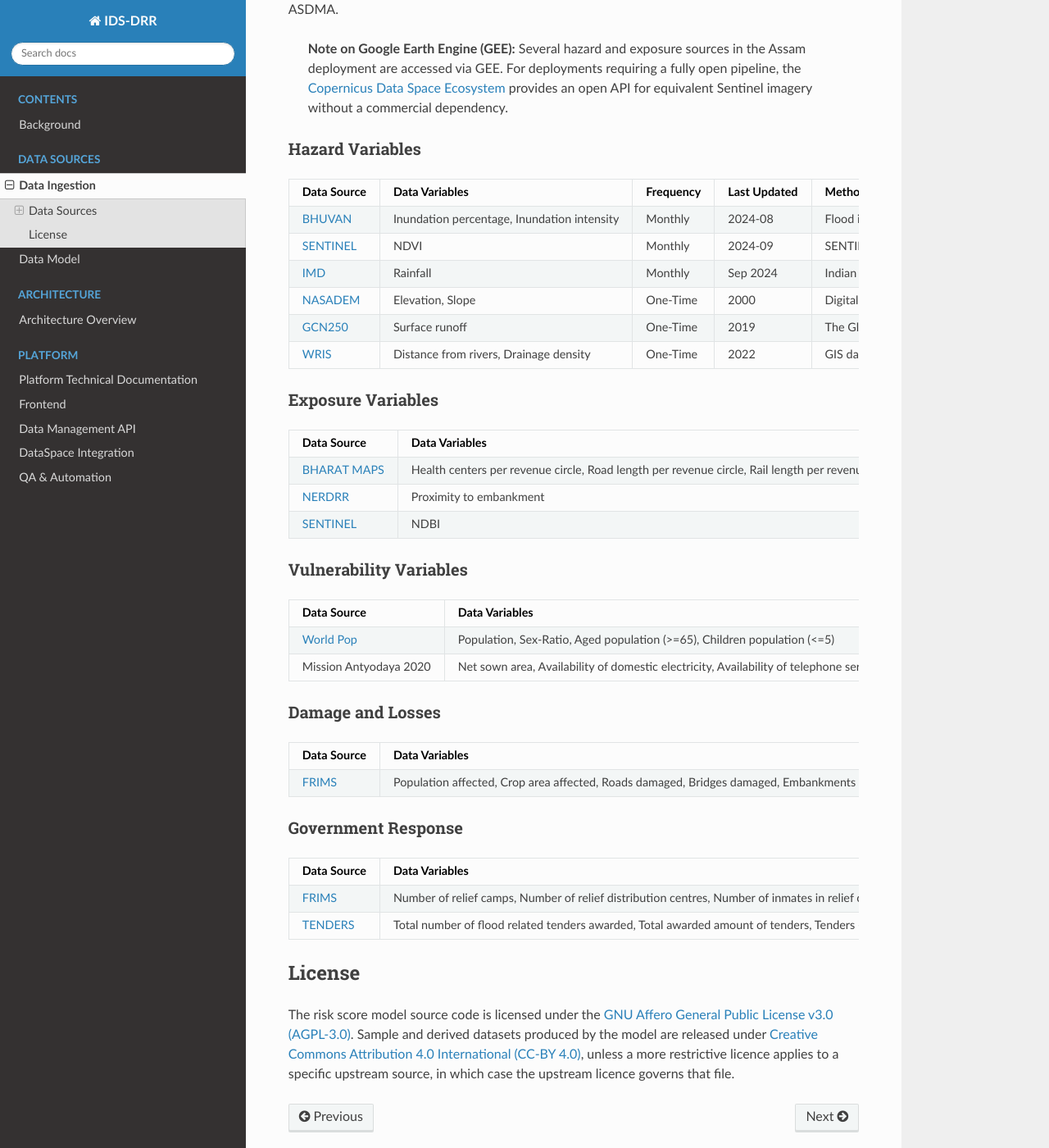
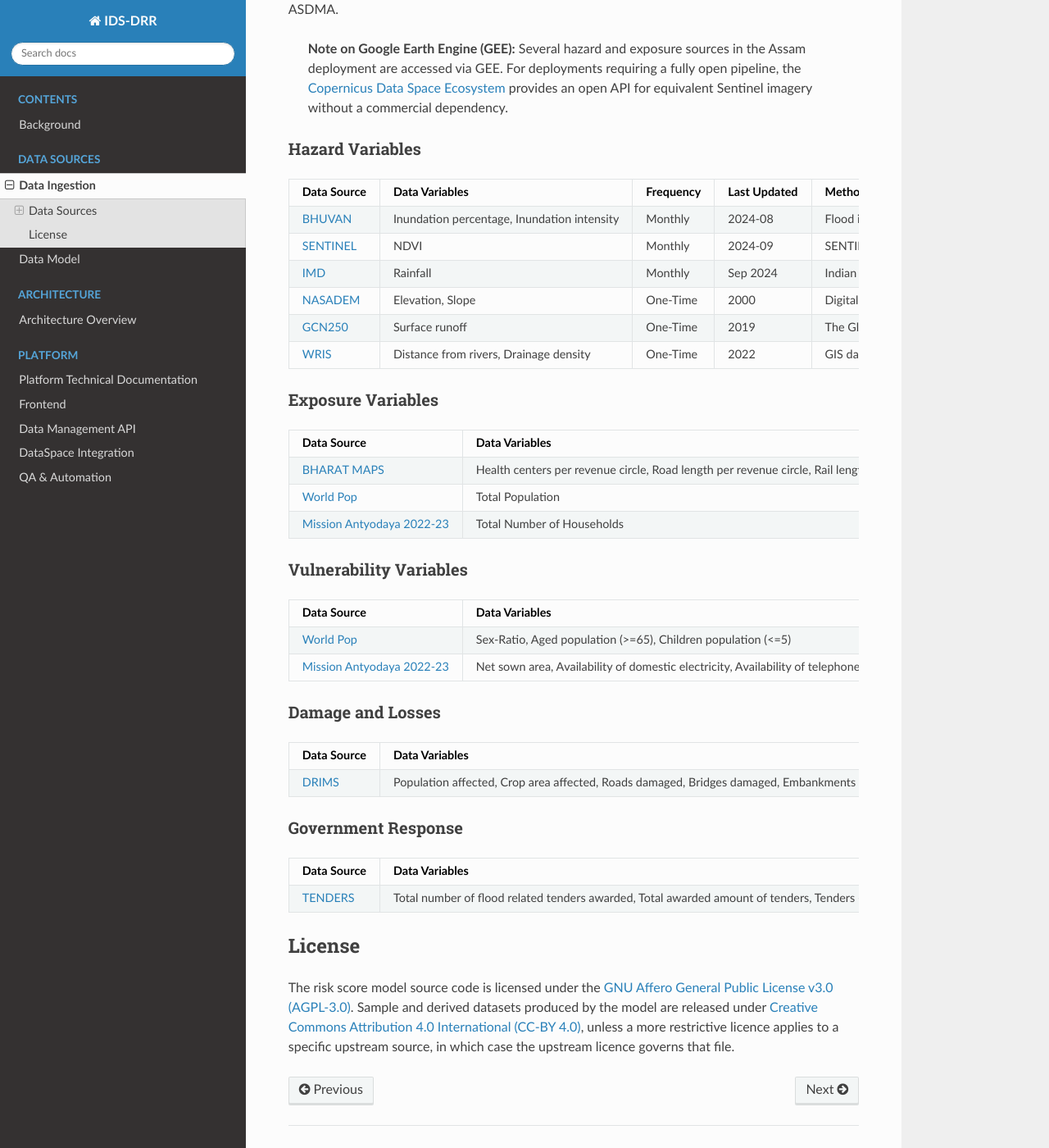
Before and after one commit to CivicDataLab/IDS-DRR, a Sphinx documentation site: the page built from docs/datasources/data-ingestion.md, in a window 1280 px wide and 1400 px high, scrolled down 721 px. Shown: the whole window at 82% size. Built offline with Sphinx 7.4.7 and the Read the Docs theme 3.1.0, drawn with Linux system fonts in a browser that asks for light colours; some of the changed lines change nothing that is shown.

Commit message:
updated dataset licesnses

```diff
--- a/docs/datasources/data-ingestion.md
+++ b/docs/datasources/data-ingestion.md
@@ -20,9 +20,9 @@
 
 | Data Source | Data Variables | Frequency | Last Updated | Method of data sourcing | License / Terms |
 |-------------|----------------|-----------|--------------|------------------------|-----------------|
-| [BHUVAN](https://bhuvan-app1.nrsc.gov.in/disaster/disaster.php) | Inundation percentage, Inundation intensity | Monthly | 2024-08 | Flood inundation images are accessed through BHUVAN's WMS server and images of each month are processed | NRSC open data portal; free for non-commercial use |
+| [BHUVAN](https://bhuvan-app1.nrsc.gov.in/disaster/disaster.php) | Inundation percentage, Inundation intensity | Monthly | 2024-08 | Flood inundation images are accessed through BHUVAN's WMS server and images of each month are processed and aggregated | NRSC open data portal; Government Open Data Licenses (GODL)free for non-commercial use |
 | [SENTINEL](https://developers.google.com/earth-engine/datasets/catalog/COPERNICUS_S2_SR) | NDVI | Monthly | 2024-09 | SENTINEL-2 MSI's images are accessed from Google Earth Engine (GEE) and then processed for each month. Open alternative: Copernicus Data Space Ecosystem API | Copernicus open access (CC-BY-4.0 equivalent) |
-| [IMD](https://imdlib.readthedocs.io/en/latest/) | Rainfall | Monthly | Sep 2024 | Indian Meteorological Department (IMD) data is made available through a python package called [imd-lib](https://imdlib.readthedocs.io/en/latest/). The data is accessed in the form of daily rasters, which are processed for each month | IMD open data; free for research and public use |
+| [IMD](https://imdlib.readthedocs.io/en/latest/) | Rainfall | Monthly | Sep 2024 | Indian Meteorological Department (IMD) data is made available through a python package called [imd-lib](https://imdlib.readthedocs.io/en/latest/). The data is accessed in the form of daily rasters, which are processed for each month | IMD open data; Government Open Data Licenses (GODL) free for research and public use |
 | [NASADEM](https://www.earthdata.nasa.gov/esds/competitive-programs/measures/nasadem) | Elevation, Slope | One-Time | 2000 | Digital Elevation Model (DEM) is sourced from Google Earth Engine (GEE) in the form of a raster. Slope is calculated from the DEM using a mathematical expression. The rasters are processed to aggregate values for each revenue circle. Open alternative: Copernicus Data Space Ecosystem API | NASA Earthdata open access |
 | [GCN250](https://gee-community-catalog.org/projects/gcn250/) | Surface runoff | One-Time | 2019 | The Global Curve Numbers (GCN) dataset is available as a raster image on GEE Community Catalog. This raster is processed to calculate aggregate value for each revenue circle | CC-BY-4.0 |
 | [WRIS](https://indiawris.gov.in/wris/) | Distance from rivers, Drainage density | One-Time | 2022 | GIS data accessed from WRIS servers is processed to calculate the variables of interest for each revenue circle | Government of India open data; free for research and public use |
@@ -31,29 +31,28 @@
 
 | Data Source | Data Variables | Frequency | Last Updated | Method of data sourcing | License / Terms |
 |-------------|----------------|-----------|--------------|------------------------|-----------------|
-| [BHARAT MAPS](https://bharatmaps.gov.in/newversion/map.aspx) | Health centers per revenue circle, Road length per revenue circle, Rail length per revenue circle, School per revenue circle | One-Time | 2023-09 | The GIS data from BHARAT MAPS data can be accessed through the ArcGIS REST server. This is a snapshot data that we can access through softwares like QGIS. After accessing the GIS data, we process it to calculate the variables of interest | Government of India open data; free for research and public use |
-| [NERDRR](https://apps.nesdr.gov.in:442/geoserver/web/wicket/bookmarkable/org.geoserver.web.demo.MapPreviewPage?0&filter=false) | Proximity to embankment | One-Time | 2023-09 | The GIS data from NERDRR can be accessed through their Geo Server. After downloading data on embankments, it was processed to calculate the variable of interest | Government of India open data; free for research and public use |
-| [SENTINEL](https://developers.google.com/earth-engine/datasets/catalog/COPERNICUS_S2_SR) | NDBI | Monthly | 2023-08 | SENTINEL-2 MSI's images are accessed from Google Earth Engine (GEE) and then processed for each month. Open alternative: Copernicus Data Space Ecosystem API | Copernicus open access (CC-BY-4.0 equivalent) |
+| [BHARAT MAPS](https://bharatmaps.gov.in/newversion/map.aspx) | Health centers per revenue circle, Road length per revenue circle, Rail length per revenue circle, School per revenue circle | One-Time | 2023-09 | The GIS data from BHARAT MAPS data can be accessed through the ArcGIS REST server. This is a snapshot data that we can access through softwares like QGIS. After accessing the GIS data, we process it to calculate the variables of interest | Government Open Data License (GODL); free for research and public use |
+| [World Pop](https://www.worldpop.org/) | Total Population | Yearly | 2024 | Since the national census got delayed we are using World Pop's estimates for every year to calculate population in each revenue circle | CC-BY-4.0 |
+| [Mission Antyodaya 2022-23](https://missionantyodaya.dord.gov.in/getStateProgressView.html?stateCode=22) | Total Number of Households | One-Time | 2020 | Mission Antyodaya 2022-23 contains data on socio-economic variables at the village level, data is processed to find aggregates for each subdistrict | Government of India open data; Government Open Data License (GODL) free for research and public use |
 
 ### Vulnerability Variables
 
 | Data Source | Data Variables | Frequency | Last Updated | Method of data sourcing | License / Terms |
 |-------------|----------------|-----------|--------------|------------------------|-----------------|
-| [World Pop](https://www.worldpop.org/) | Population, Sex-Ratio, Aged population (>=65), Children population (<=5) | Yearly | 2024 | Since the national census got delayed we are using World Pop's estimates for every year to calculate population in each revenue circle | CC-BY-4.0 |
-| Mission Antyodaya 2020 | Net sown area, Availability of domestic electricity, Availability of telephone services, Households with piped water connections, Households without sanitary latrines | One-Time | 2020 | Mission Antyodaya 2020 data is processed to find aggregates for each revenue circles. Wherever there are gaps in the Mission Antyodaya data, World Pop estimates are used to cover the gaps | Government of India open data; free for research and public use |
+| [World Pop](https://www.worldpop.org/) | Sex-Ratio, Aged population (>=65), Children population (<=5) | Yearly | 2024 | World Pop's estimates for every year to calculate population in each subdistrict | CC-BY-4.0 |
+| [Mission Antyodaya 2022-23](https://missionantyodaya.dord.gov.in/getStateProgressView.html?stateCode=22) | Net sown area, Availability of domestic electricity, Availability of telephone services, Households with piped water connections, Households without sanitary latrines | One-Time | 2020 |Mission Antyodaya 2022-23 contains data on socio-economic variables at the village level, data is processed to find aggregates for each subdistrict | Government of India open data; Government Open Data License (GODL) free for research and public use |
 
 ### Damage and Losses
 
 | Data Source | Data Variables | Frequency | Last Updated | Method of data sourcing | License / Terms |
 |-------------|----------------|-----------|--------------|------------------------|-----------------|
-| [FRIMS](http://www.asdma.gov.in/reports.html) | Population affected, Crop area affected, Roads damaged, Bridges damaged, Embankments damaged, Human lives lost, Animals affected, Animals washed away, Erosion damages, Houses damaged | Monthly | 09-2024 | ASDMA collects Flood damages datasets on a daily basis and makes it available in the form of FRIMS system. We plan to get access to FRIMS datasets through an API access. We would then process it to calculate the variables of interest for each month for each revenue circle | ASDMA government data; shared under data-sharing agreement with ASDMA |
+| [DRIMS](https://drims.veldev.com/) | Population affected, Crop area affected, Roads damaged, Bridges damaged, Embankments damaged, Human lives lost, Animals affected, Animals washed away, Erosion damages, Houses damaged | Monthly | 09-2024 | ASDMA collects Flood damages datasets on a daily basis and makes it available in the form of FRIMS system. | ASDMA government data; shared under CC-BY 4.0 under data-sharing agreement with ASDMA |
 
 ### Government Response
 
 | Data Source | Data Variables | Frequency | Last Updated | Method of data sourcing | License / Terms |
 |-------------|----------------|-----------|--------------|------------------------|-----------------|
-| [FRIMS](http://www.asdma.gov.in/reports.html) | Number of relief camps, Number of relief distribution centres, Number of inmates in relief camps, Relief distributed (Oil, Rice, Dal, Salt) | Monthly | 09-2024 | ASDMA collects Flood relief datasets on a daily basis and makes it available in the form of FRIMS system. We plan to get access to FRIMS datasets through an API access. We would then process it to calculate the variables of interest for each month for each revenue circle | ASDMA government data; shared under data-sharing agreement with ASDMA |
-| [TENDERS](https://assamtenders.gov.in/nicgep/app?page=WebTenderStatusLists&service=page) | Total number of flood related tenders awarded, Total awarded amount of tenders, Tenders - scheme wise (SDRF, SOPD, RIDF), Tenders works wise (Roads, Bridges, Embankments, Erosion), Tenders Type (Immediate measure, Repairs, Preparation, Goods) | Monthly | 09-2024 | Awarded Tenders (AOC) are scraped for each month from the assam tenders website. The scraped data is then processed to calculate flood related tenders. We then geotag each of the flood related tender to a revenue circle to calculate the variables for each revenue circle | Government of India open procurement data (GePNiC); publicly accessible |
+| [TENDERS](https://assamtenders.gov.in/nicgep/app?page=WebTenderStatusLists&service=page) | Total number of flood related tenders awarded, Total awarded amount of tenders, Tenders - scheme wise (SDRF, SOPD, RIDF), Tenders works wise (Roads, Bridges, Embankments, Erosion), Tenders Type (Immediate measure, Repairs, Preparation, Goods) | Monthly | 09-2024 | Awarded Tenders (AOC) are scraped for each month from the assam tenders website. The scraped data is then processed to calculate flood related tenders. We then geotag each of the flood related tender to a revenue circle to calculate the variables for each revenue circle | Government of India open procurement data (GePNiC); Government Open Data License (GODL) |
 
 ## License
 
```
